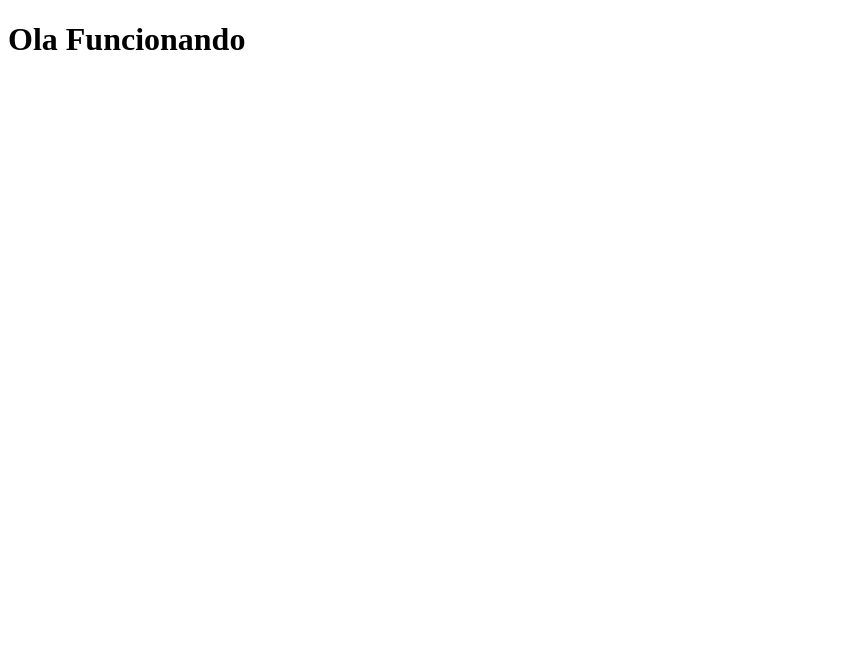
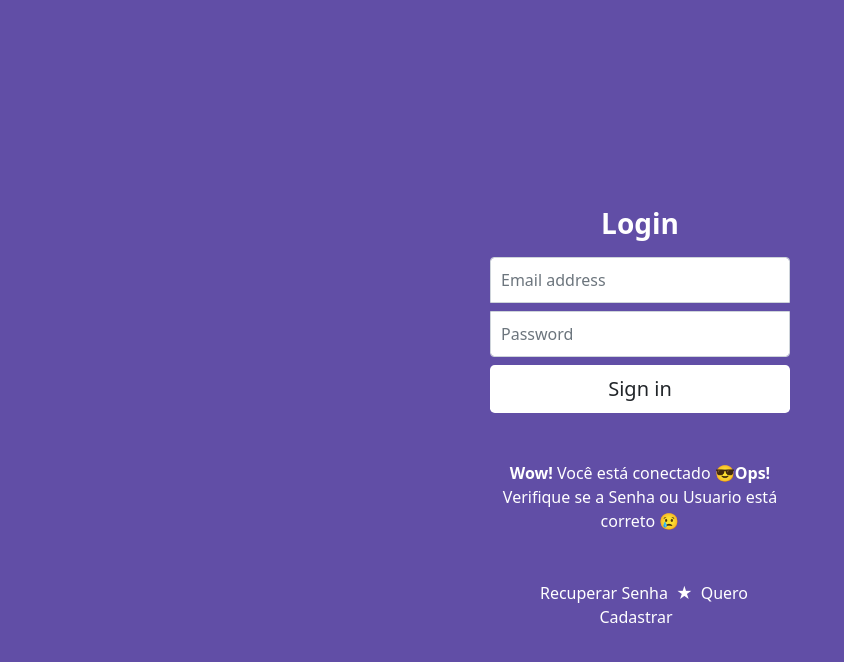
Before and after one commit to kaiqueYamamotoRedblock/react-com-firebase, a React (Create React App) app: page / in a window 1280 px wide. Shown: the top 662 px of the page, without its empty margins (0-844 px from the left). Built offline with nearby package versions, Linux system fonts and the light colour scheme.

Commit message:
fix login page

```diff
--- a/public/index.html
+++ b/public/index.html
@@ -5,9 +5,15 @@
     <meta name="viewport" content="width=device-width, initial-scale=1" />
     <meta name="theme-color" content="#000000" />
     <title>Eventos</title>
+
+    <!-- Bootstrap -->
+    <link href="https://cdn.jsdelivr.net/npm/bootstrap@5.0.0-beta2/dist/css/bootstrap.min.css" rel="stylesheet" integrity="sha384-BmbxuPwQa2lc/FVzBcNJ7UAyJxM6wuqIj61tLrc4wSX0szH/Ev+nYRRuWlolflfl" crossorigin="anonymous">
   </head>
   <body>
     <noscript>You need to enable JavaScript to run this app.</noscript>
     <div id="root"></div>
+
+    <!-- Bootstrap -->
+    <script src="https://cdn.jsdelivr.net/npm/bootstrap@5.0.0-beta2/dist/js/bootstrap.bundle.min.js" integrity="sha384-b5kHyXgcpbZJO/tY9Ul7kGkf1S0CWuKcCD38l8YkeH8z8QjE0GmW1gYU5S9FOnJ0" crossorigin="anonymous"></script>
   </body>
 </html>
--- a/src/index.js
+++ b/src/index.js
@@ -1,10 +1,11 @@
 import React from 'react';
 import ReactDOM from 'react-dom';
 import App from './App';
+import Login from './view/login'
 
 ReactDOM.render(
   <React.StrictMode>
-    <App />
+    <Login />
   </React.StrictMode>,
   document.getElementById('root')
 );
--- /dev/null
+++ b/src/view/login/index.js
@@ -0,0 +1,34 @@
+// eslint-disable-next-line
+import React from 'react'
+import './login.css'
+
+const Login = () => {
+  return (
+    <div className="login-content">
+    <main className="form-signin">
+        <form>
+          <h1 className="h3 mb-3 fw-normal text-white fw-bold text-center">Login</h1>
+
+          <input type="email" id="inputEmail" className="form-control my-2" placeholder="Email address" autofocus />
+          <input type="password" id="inputPassword" className="form-control my-2" placeholder="Password" />
+
+          <button className="w-100 btn btn-lg btn-login" type="submit">Sign in</button>
+
+          <div className="msg-login text-white text-center my-5">
+            <span><strong>Wow! </strong> Você está conectado &#128526;</span>
+            <span><strong>Ops! </strong> Verifique se a Senha ou Usuario está correto &#128546;</span>
+          </div>
+
+          <div className="opcoes-login mt-5 text-center">
+            <a href="#" className="mx-2">Recuperar Senha</a>
+            <span className="text-white">&#9733;</span>
+            <a href="#" className="mx-2">Quero Cadastrar</a>
+          </div>
+
+        </form>
+        </main>
+    </div>
+  )
+}
+
+export default Login
--- /dev/null
+++ b/src/view/login/login.css
@@ -0,0 +1,60 @@
+.login-content {
+  display: flex;
+  align-items: center;
+  width: 100%;
+  padding: 15%;
+  margin: auto;
+  background-color: #614ea6;
+  height: 100vh;
+}
+
+.form-signin {
+  width: 100%;
+  max-width: 330px;
+  padding: 15px;
+  margin: auto;
+}
+.form-signin .checkbox {
+  font-weight: 400;
+}
+.form-signin .form-control {
+  position: relative;
+  box-sizing: border-box;
+  height: auto;
+  padding: 10px;
+  font-size: 16px;
+}
+.form-signin .form-control:focus {
+  z-index: 2;
+}
+.form-signin input[type="email"] {
+  margin-bottom: -1px;
+  border-bottom-right-radius: 0;
+  border-bottom-left-radius: 0;
+}
+.form-signin input[type="password"] {
+  margin-bottom: 10px;
+  border-top-left-radius: 0;
+  border-top-right-radius: 0;
+}
+
+.btn-login {
+  background-color: #fff;
+}
+
+.btn-login:hover {
+  background-color: #f21667;
+}
+
+.opcoes-login {
+  align-items: center;
+}
+
+.opcoes-login a {
+  text-decoration: none;
+  color: #fff;
+  transition: .3 ease-in;
+}
+.opcoes-login a:hover {
+  color: #f21667;
+}
```
